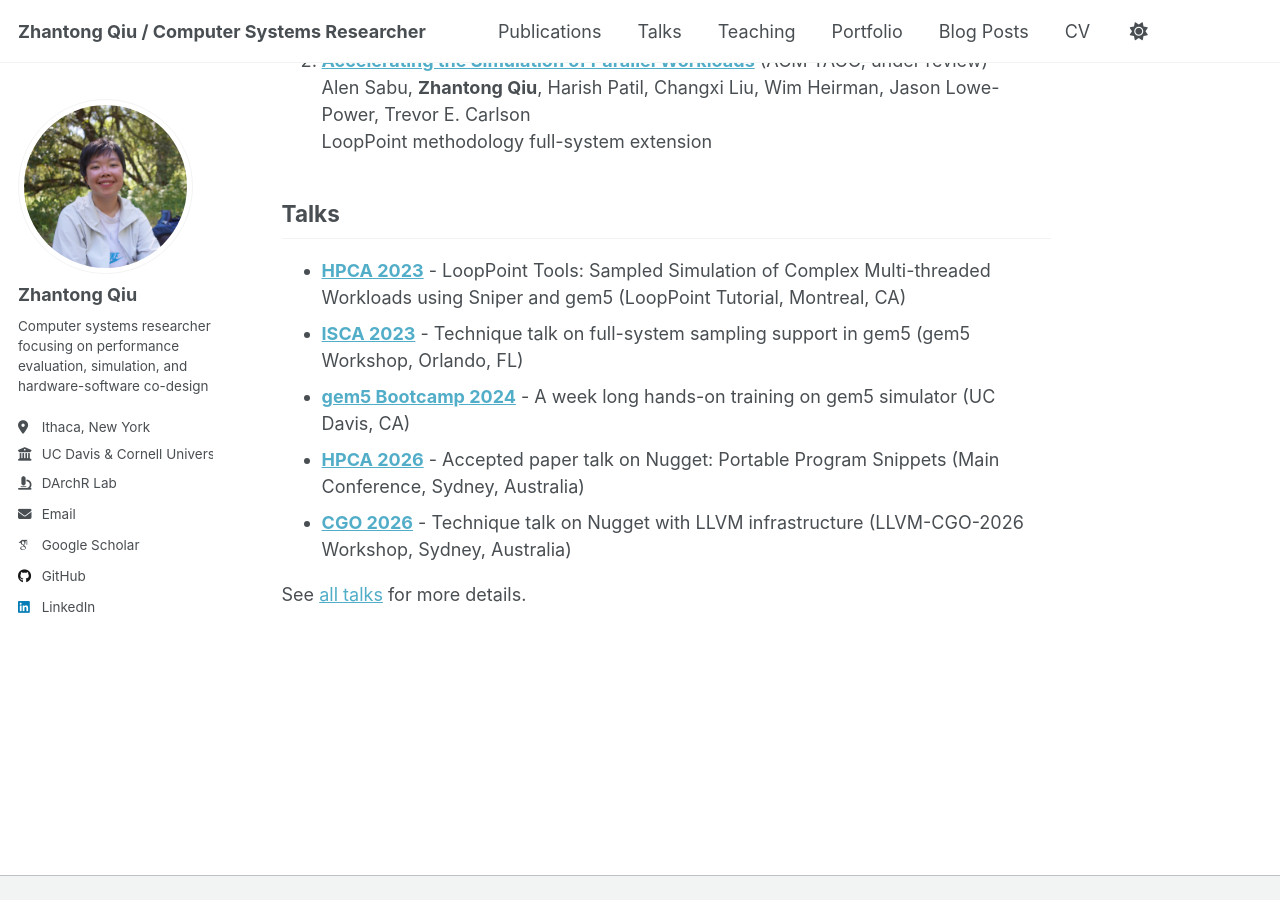
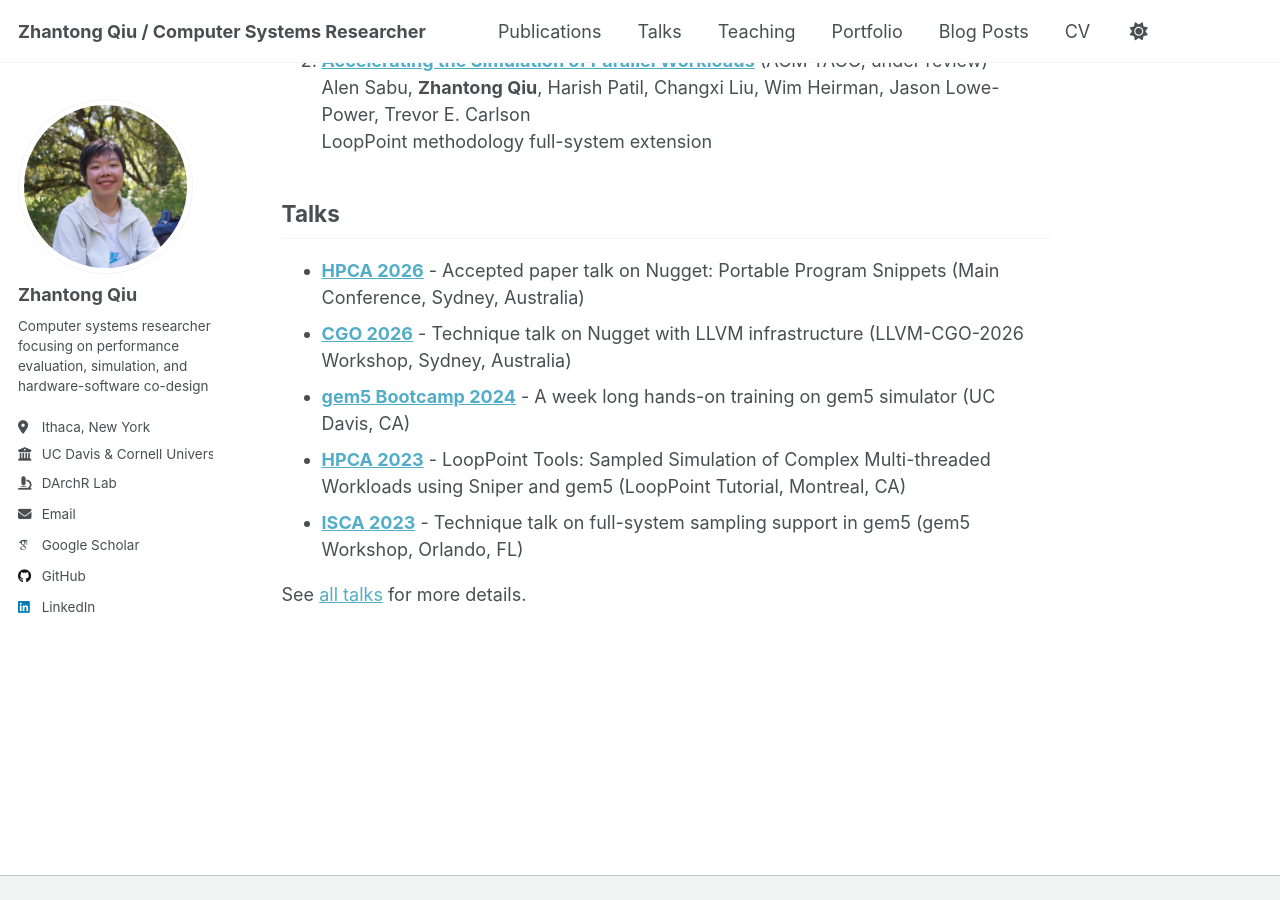
Before and after one commit to studyztp/studyztp.github.io, a Jekyll site: the page built from _pages/about.md, in a window 1280 px wide and 900 px high, scrolled down 1174 px. Built offline with Jekyll 4.4.1, drawn with Linux system fonts in a browser that asks for light colours; some web fonts are replaced; a script that is not in the unit is left out.

```diff
--- a/_pages/about.md
+++ b/_pages/about.md
@@ -37,10 +37,10 @@ I tackle challenging problems in constrained systems—from tiny robots to datac
 
 ## Talks
 
+- **[HPCA 2026](/talks/2026-01-31-hpca-nugget)** - Accepted paper talk on Nugget: Portable Program Snippets (Main Conference, Sydney, Australia)
+- **[CGO 2026](/talks/2026-llvm-cgo-nugget)** - Technique talk on Nugget with LLVM infrastructure (LLVM-CGO-2026 Workshop, Sydney, Australia)
+- **[gem5 Bootcamp 2024](/talks/2024-08-01-gem5-bootcamp)** - A week long hands-on training on gem5 simulator (UC Davis, CA)
 - **[HPCA 2023](/talks/2023-02-25-hpca-looppoint)** - LoopPoint Tools: Sampled Simulation of Complex Multi-threaded Workloads using Sniper and gem5 (LoopPoint Tutorial, Montreal, CA)
 - **[ISCA 2023](/talks/2023-06-17-isca-gem5-workshop)** - Technique talk on full-system sampling support in gem5 (gem5 Workshop, Orlando, FL)
-- **[gem5 Bootcamp 2024](/talks/2024-08-01-gem5-bootcamp)** - A week long hands-on training on gem5 simulator (UC Davis, CA)
-- **[HPCA 2026](/talks/2026-01-31-hpca-nugget)** - Accepted paper talk on Nugget: Portable Program Snippets (Main Conference, Sydney, Australia)
-- **[CGO 2026](/talks/2026-llvm-cgo-nugget)** - Technique talk on Nugget with LLVM infrastructure (LLVM-CGO-2026 Workshop, Sydney, Australia)
 
 See [all talks](/talks/) for more details.
```
